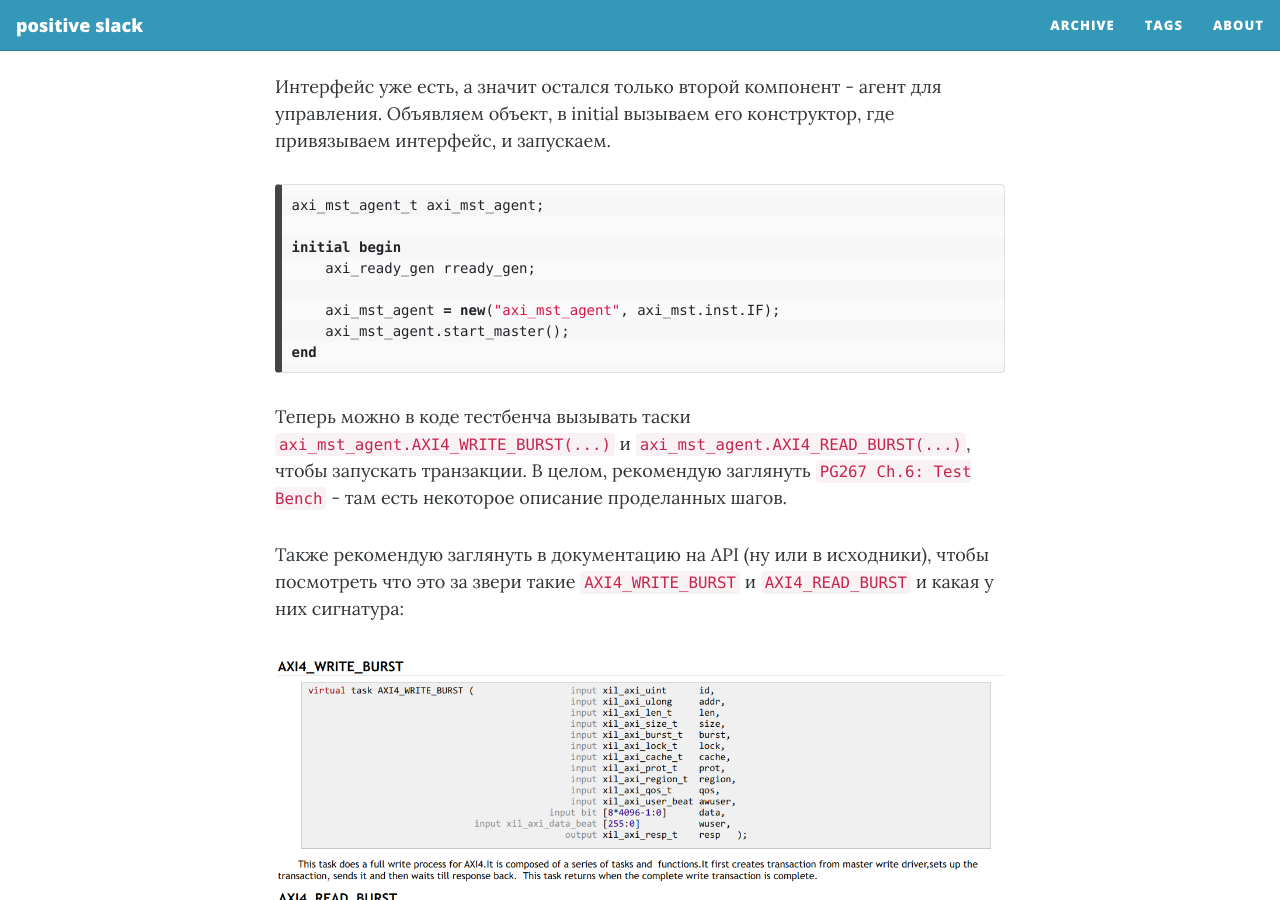
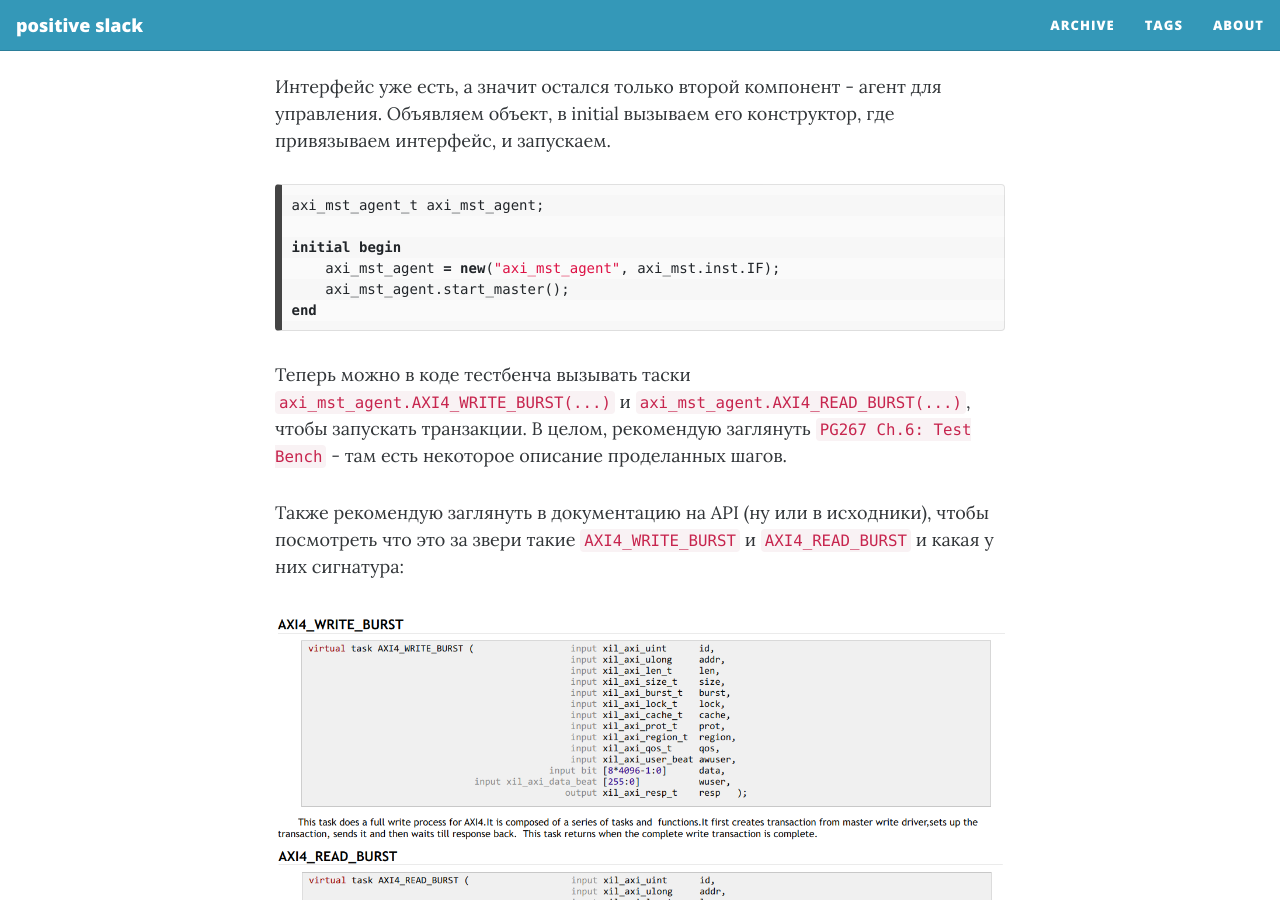
Before and after one commit to esynr3z/esynr3z.github.io, a Jekyll site: the page built from _posts/2021-04-24-axi-vip.md, in a window 1280 px wide and 900 px high, scrolled down 5379 px. Built offline with Jekyll 4.4.1, drawn with Linux system fonts in a browser that asks for light colours; nearby versions of some CDN libraries; comment, search, counter and statistics services are not loaded.

Commit message:
Fix typo in axi-vip post

```diff
--- a/_posts/2021-04-24-axi-vip.md
+++ b/_posts/2021-04-24-axi-vip.md
@@ -138,8 +138,6 @@ axi_vip_master axi_mst (
 axi_mst_agent_t axi_mst_agent;
 
 initial begin
-    axi_ready_gen rready_gen;
-
     axi_mst_agent = new("axi_mst_agent", axi_mst.inst.IF);
     axi_mst_agent.start_master();
 end
```
